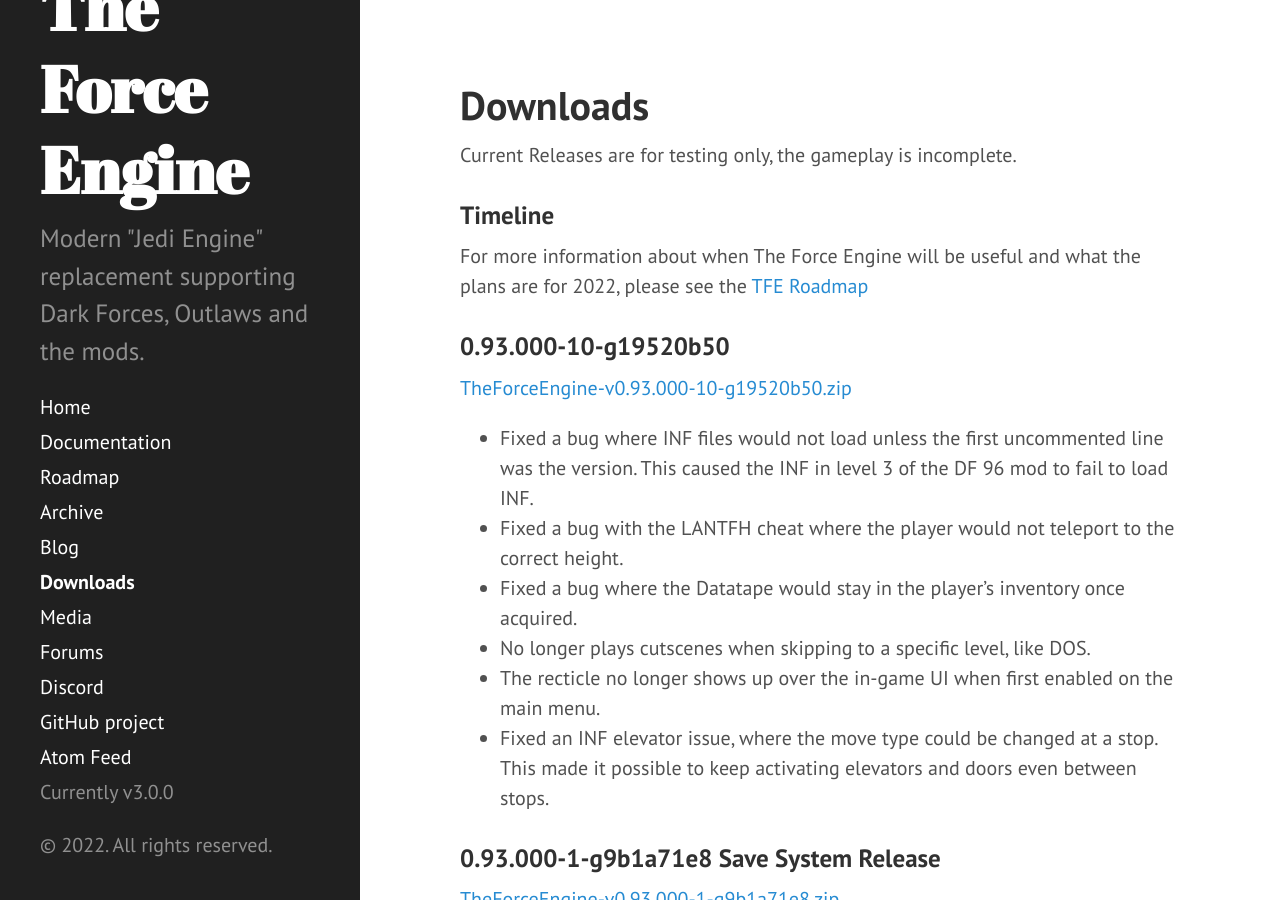
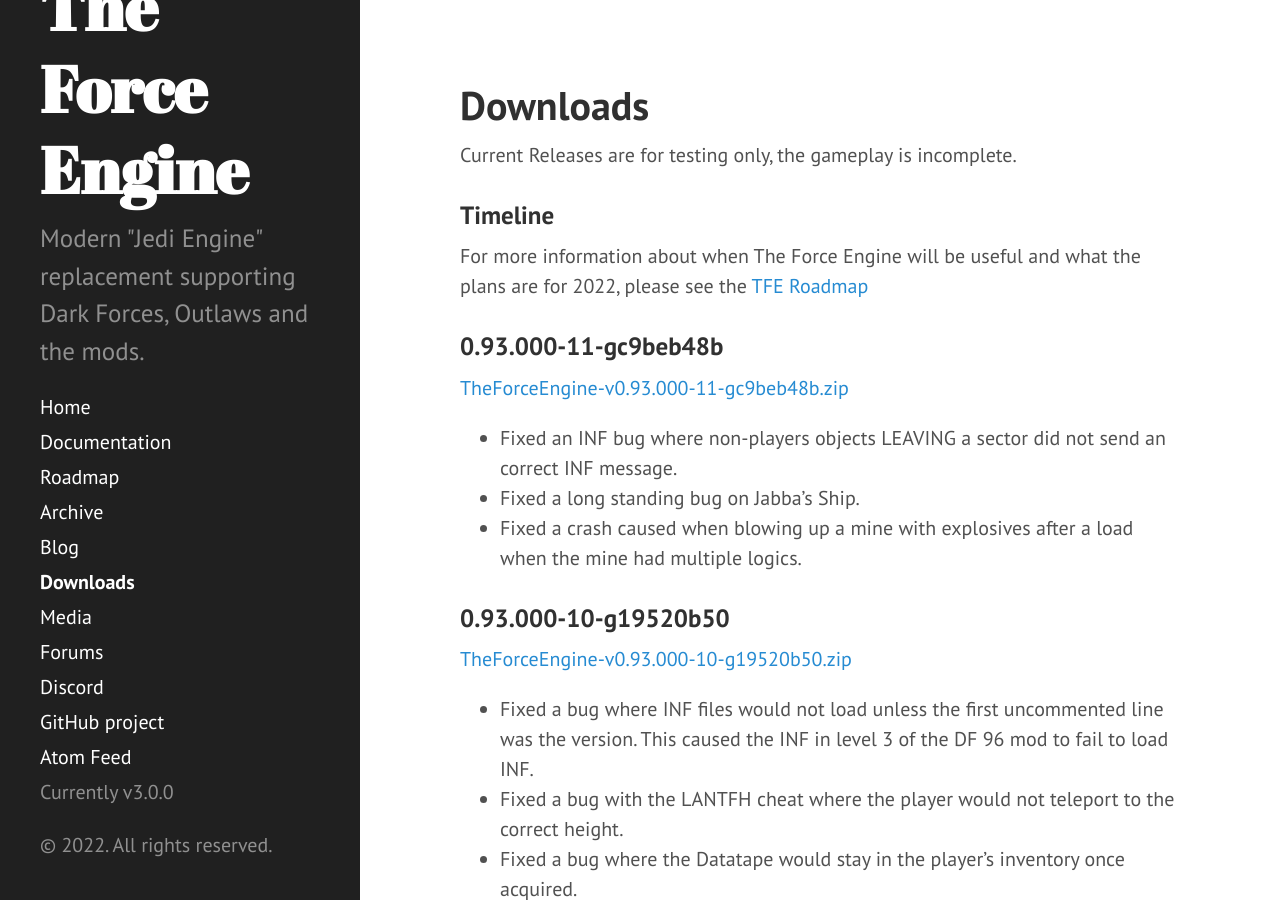
Before and after one commit to TheForceEngine/TheForceEngine.github.io, a Jekyll site: the page built from downloads.md, in a window 1280 px wide and 900 px high. Built offline with Jekyll 4.4.1, drawn with Linux system fonts in a browser that asks for light colours.

Commit message:
Update downloads.md

```diff
--- a/downloads.md
+++ b/downloads.md
@@ -7,6 +7,12 @@
 
 ### Timeline
 For more information about when The Force Engine will be useful and what the plans are for 2022, please see the [TFE Roadmap](Roadmap.md)
+
+### 0.93.000-11-gc9beb48b
+[TheForceEngine-v0.93.000-11-gc9beb48b.zip](archive/TheForceEngine-v0.93.000-11-gc9beb48b.zip) <br>
+* Fixed an INF bug where non-players objects LEAVING a sector did not send an correct INF message.
+* Fixed a long standing bug on Jabba's Ship.
+* Fixed a crash caused when blowing up a mine with explosives after a load when the mine had multiple logics.
 
 ### 0.93.000-10-g19520b50
 [TheForceEngine-v0.93.000-10-g19520b50.zip](archive/TheForceEngine-v0.93.000-10-g19520b50.zip) <br>
```
